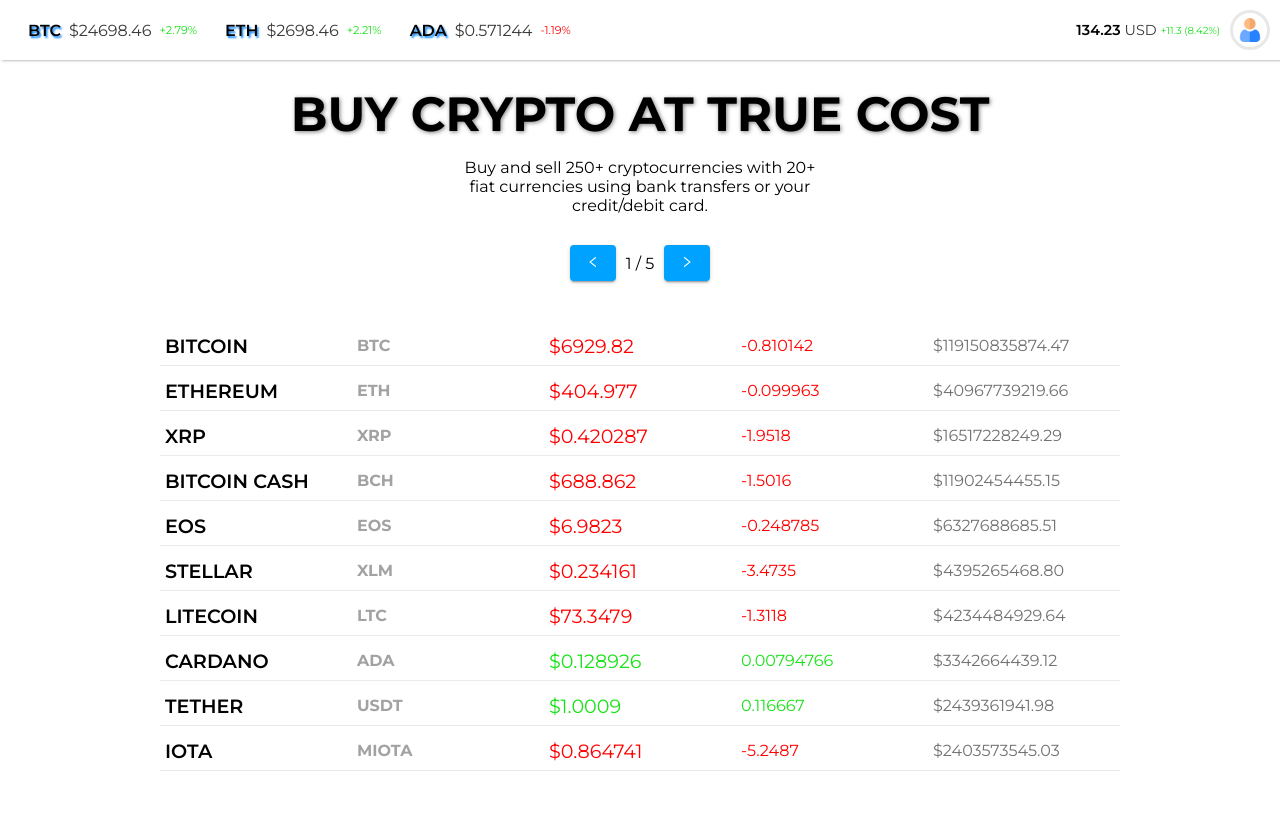
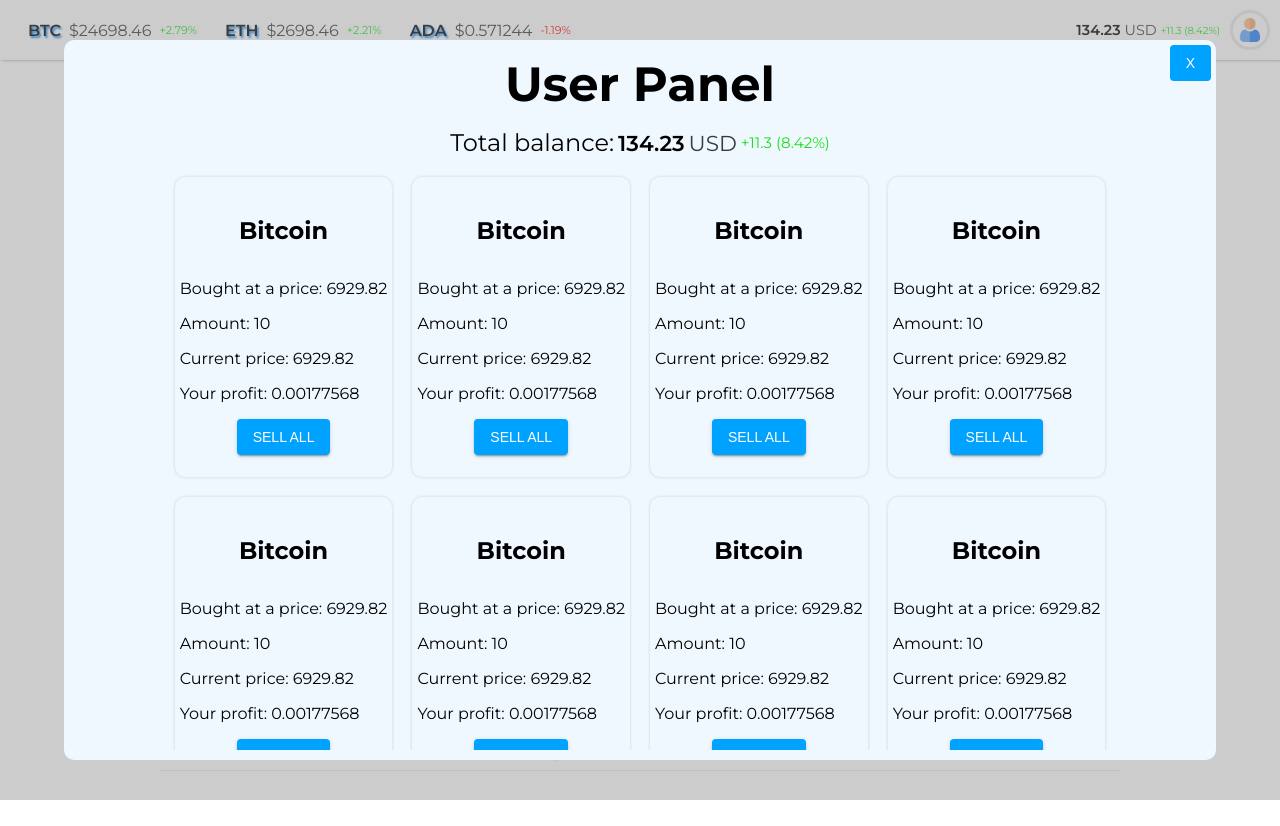
Before and after one commit to cheerfulperson/cryptocurrency-tracking, a React app: page / in a window 1280 px wide. Both pictures are taken after a click on the button 1250 px from the left and 30 px from the top of the page. Built offline with nearby package versions, Linux system fonts and the light colour scheme; a web font is replaced by a local one.

Commit message:
feat: add user panel

```diff
--- a/src/components/Header/Header.scss
+++ b/src/components/Header/Header.scss
@@ -31,3 +31,67 @@ $max-width: 1440px;
     }
   }
 }
+
+.user-panel {
+  position: relative;
+  width: 90%;
+  height: 90%;
+
+  &__info {
+    display: flex;
+    align-items: center;
+    font-size: 1.5em;
+  }
+
+  &__title {
+    font-size: 3em;
+    margin: 20px;
+    @media all and (max-width: 724px), (max-height: 500px) {
+      font-size: 2em;
+      margin: 10px;
+    }
+  }
+
+  &__subtext {
+    margin: 0;
+    @media all and (max-width: 900px) {
+      font-size: 0.6em;
+    }
+    @media all and (max-width: 724px) {
+      flex-wrap: wrap;
+    }
+  }
+
+  &__currency-list {
+    display: flex;
+    justify-content: center;
+    flex-wrap: wrap;
+    min-height: 0;
+    height: 100%;
+    overflow-y: auto;
+    margin: 10px;
+  }
+
+  &__close-btn {
+    position: absolute;
+    right: 5px;
+    top: 5px;
+  }
+}
+
+.profile-item {
+  display: flex;
+  flex-direction: column;
+  justify-content: center;
+  align-items: center;
+  max-width: 250px;
+  height: 300px;
+  box-shadow: 0px 0px 3px #8282825e;
+  border-radius: 10px;
+  margin: 10px;
+
+  &__item {
+    padding: 0 5px;
+    font-size: 16px;
+  }
+}
--- a/src/components/Header/Header.tsx
+++ b/src/components/Header/Header.tsx
@@ -9,11 +9,14 @@ import { useLocation, useNavigate } from 'react-router'
 import { UserData } from '../../models/user.model'
 import ProfileInfo from './ProfileInfo/ProfileInfo'
 import Avatar from '../Avatar/Avatar'
-
+import Modal from '../Modal/Modal'
+import { userProfileCrypto } from './mockdata'
+import { getToFixedPrice } from '../../utils/cummon'
 import userImg from '../../assets/avatar.png'
 import './Header.scss'
 
 function Header() {
+  const [isUserPanelOpen, setIsUserPanelOpen] = React.useState(false)
   const location = useLocation()
   const history = useNavigate()
   const isHomePathName = location.pathname === '' || location.pathname === '/'
@@ -41,9 +44,10 @@ function Header() {
     currencyCode: 'USD',
     value: 134.23,
     oldValue: 122.93,
-    cryptoData: [],
+    cryptoData: userProfileCrypto,
   }
   return (
+    <>
       <header className='header'>
         <article className='header__container'>
           <article className='header__side'>
@@ -62,10 +66,45 @@ function Header() {
           </article>
           <article className='header__side'>
             <ProfileInfo info={userData} />
-          <Avatar src={userImg} styles={{ margin: '0 0 0 10px' }} />
+            <Avatar src={userImg} styles={{ margin: '0 0 0 10px' }} onClick={() => setIsUserPanelOpen(true)} />
           </article>
         </article>
       </header>
+      <Modal
+        isOpen={isUserPanelOpen}
+        onChange={(isOpen) => {
+          setIsUserPanelOpen(isOpen)
+        }}
+        containerClassName='user-panel'
+      >
+        <h2 className='user-panel__title'>User Panel</h2>
+        <div className='user-panel__info'>
+          <p className='user-panel__subtext'>Total balance: </p>
+          <ProfileInfo info={userData} />
+        </div>
+        <article className='user-panel__currency-list'>
+          {userData.cryptoData.map((userCrypto) => (
+            <article key={userCrypto.crypto.id} className='profile-item'>
+              <h2 className='profile-item__title'>{userCrypto.crypto.name}</h2>
+              <div>
+                <p className='profile-item__item'>Bought at a price: {getToFixedPrice(userCrypto.purchasePrice)}</p>
+                <p className='profile-item__item'>Amount: {userCrypto.amount}</p>
+                <p className='profile-item__item'>
+                  Current price:{' '}
+                  {getToFixedPrice(userCrypto.crypto.priceUsd)}
+                </p>
+                <p className='profile-item__item'>
+                  Your profit:{' '}
+                  {getToFixedPrice(+userCrypto.crypto.priceUsd - userCrypto.purchasePrice)}
+                </p>
+              </div>
+              <Button type='custom'>Sell all</Button>
+            </article>
+          ))}
+        </article>
+        <Button className='user-panel__close-btn' onClick={() => setIsUserPanelOpen(false)}>x</Button>
+      </Modal>
+    </>
   )
 }
 
--- /dev/null
+++ b/src/components/Header/mockdata.ts
@@ -0,0 +1,224 @@
+import { UsersCrypto } from '../../models/user.model'
+
+export const userProfileCrypto: UsersCrypto[] = [
+  {
+    amount: 10,
+    purchasePrice: 6929.82,
+    crypto: {
+      id: 'bitcoin',
+      rank: '1',
+      symbol: 'BTC',
+      name: 'Bitcoin',
+      supply: '17193925.0000000000000000',
+      maxSupply: '21000000.0000000000000000',
+      marketCapUsd: '119150835874.4699281625807300',
+      volumeUsd24Hr: '2927959461.1750323310959460',
+      priceUsd: '6929.8217756835584756',
+      changePercent24Hr: '-0.8101417214350335',
+      vwap24Hr: '7175.0663247679233209',
+    },
+  },
+  {
+    amount: 10,
+    purchasePrice: 6929.82,
+    crypto: {
+      id: 'bitcosin',
+      rank: '1',
+      symbol: 'BTC',
+      name: 'Bitcoin',
+      supply: '17193925.0000000000000000',
+      maxSupply: '21000000.0000000000000000',
+      marketCapUsd: '119150835874.4699281625807300',
+      volumeUsd24Hr: '2927959461.1750323310959460',
+      priceUsd: '6929.8217756835584756',
+      changePercent24Hr: '-0.8101417214350335',
+      vwap24Hr: '7175.0663247679233209',
+    },
+  },
+  {
+    amount: 10,
+    purchasePrice: 6929.82,
+    crypto: {
+      id: 'bidtcoin',
+      rank: '1',
+      symbol: 'BTC',
+      name: 'Bitcoin',
+      supply: '17193925.0000000000000000',
+      maxSupply: '21000000.0000000000000000',
+      marketCapUsd: '119150835874.4699281625807300',
+      volumeUsd24Hr: '2927959461.1750323310959460',
+      priceUsd: '6929.8217756835584756',
+      changePercent24Hr: '-0.8101417214350335',
+      vwap24Hr: '7175.0663247679233209',
+    },
+  },
+  {
+    amount: 10,
+    purchasePrice: 6929.82,
+    crypto: {
+      id: 'ssd',
+      rank: '1',
+      symbol: 'BTC',
+      name: 'Bitcoin',
+      supply: '17193925.0000000000000000',
+      maxSupply: '21000000.0000000000000000',
+      marketCapUsd: '119150835874.4699281625807300',
+      volumeUsd24Hr: '2927959461.1750323310959460',
+      priceUsd: '6929.8217756835584756',
+      changePercent24Hr: '-0.8101417214350335',
+      vwap24Hr: '7175.0663247679233209',
+    },
+  },
+  {
+    amount: 10,
+    purchasePrice: 6929.82,
+    crypto: {
+      id: 'asd',
+      rank: '1',
+      symbol: 'BTC',
+      name: 'Bitcoin',
+      supply: '17193925.0000000000000000',
+      maxSupply: '21000000.0000000000000000',
+      marketCapUsd: '119150835874.4699281625807300',
+      volumeUsd24Hr: '2927959461.1750323310959460',
+      priceUsd: '6929.8217756835584756',
+      changePercent24Hr: '-0.8101417214350335',
+      vwap24Hr: '7175.0663247679233209',
+    },
+  },{
+    amount: 10,
+    purchasePrice: 6929.82,
+    crypto: {
+      id: 'cas',
+      rank: '1',
+      symbol: 'BTC',
+      name: 'Bitcoin',
+      supply: '17193925.0000000000000000',
+      maxSupply: '21000000.0000000000000000',
+      marketCapUsd: '119150835874.4699281625807300',
+      volumeUsd24Hr: '2927959461.1750323310959460',
+      priceUsd: '6929.8217756835584756',
+      changePercent24Hr: '-0.8101417214350335',
+      vwap24Hr: '7175.0663247679233209',
+    },
+  },
+  {
+    amount: 10,
+    purchasePrice: 6929.82,
+    crypto: {
+      id: 'asssd',
+      rank: '1',
+      symbol: 'BTC',
+      name: 'Bitcoin',
+      supply: '17193925.0000000000000000',
+      maxSupply: '21000000.0000000000000000',
+      marketCapUsd: '119150835874.4699281625807300',
+      volumeUsd24Hr: '2927959461.1750323310959460',
+      priceUsd: '6929.8217756835584756',
+      changePercent24Hr: '-0.8101417214350335',
+      vwap24Hr: '7175.0663247679233209',
+    },
+  },
+  {
+    amount: 10,
+    purchasePrice: 6929.82,
+    crypto: {
+      id: 'Vasd',
+      rank: '1',
+      symbol: 'BTC',
+      name: 'Bitcoin',
+      supply: '17193925.0000000000000000',
+      maxSupply: '21000000.0000000000000000',
+      marketCapUsd: '119150835874.4699281625807300',
+      volumeUsd24Hr: '2927959461.1750323310959460',
+      priceUsd: '6929.8217756835584756',
+      changePercent24Hr: '-0.8101417214350335',
+      vwap24Hr: '7175.0663247679233209',
+    },
+  },
+  {
+    amount: 10,
+    purchasePrice: 6929.82,
+    crypto: {
+      id: 'Carrd',
+      rank: '1',
+      symbol: 'BTC',
+      name: 'Bitcoin',
+      supply: '17193925.0000000000000000',
+      maxSupply: '21000000.0000000000000000',
+      marketCapUsd: '119150835874.4699281625807300',
+      volumeUsd24Hr: '2927959461.1750323310959460',
+      priceUsd: '6929.8217756835584756',
+      changePercent24Hr: '-0.8101417214350335',
+      vwap24Hr: '7175.0663247679233209',
+    },
+  },
+  {
+    amount: 10,
+    purchasePrice: 6929.82,
+    crypto: {
+      id: 'asdasffew',
+      rank: '1',
+      symbol: 'BTC',
+      name: 'Bitcoin',
+      supply: '17193925.0000000000000000',
+      maxSupply: '21000000.0000000000000000',
+      marketCapUsd: '119150835874.4699281625807300',
+      volumeUsd24Hr: '2927959461.1750323310959460',
+      priceUsd: '6929.8217756835584756',
+      changePercent24Hr: '-0.8101417214350335',
+      vwap24Hr: '7175.0663247679233209',
+    },
+  },
+  {
+    amount: 2220,
+    purchasePrice: 0.822222,
+    crypto: {
+      id: 'vsvdsvd',
+      rank: '1',
+      symbol: 'BTC',
+      name: 'Bitcoin',
+      supply: '17193925.0000000000000000',
+      maxSupply: '21000000.0000000000000000',
+      marketCapUsd: '119150835874.4699281625807300',
+      volumeUsd24Hr: '2927959461.1750323310959460',
+      priceUsd: '6929.8217756835584756',
+      changePercent24Hr: '-0.8101417214350335',
+      vwap24Hr: '7175.0663247679233209',
+    },
+  },
+  {
+    amount: 22222222,
+    purchasePrice: 12312.82,
+    crypto: {
+      id: 'axcaca',
+      rank: '1',
+      symbol: 'BTC',
+      name: 'Bitcoin',
+      supply: '17193925.0000000000000000',
+      maxSupply: '21000000.0000000000000000',
+      marketCapUsd: '119150835874.4699281625807300',
+      volumeUsd24Hr: '2927959461.1750323310959460',
+      priceUsd: '6929.8217756835584756',
+      changePercent24Hr: '-0.8101417214350335',
+      vwap24Hr: '7175.0663247679233209',
+    },
+  },
+  {
+    amount: 123213,
+    purchasePrice: 1223.82,
+    crypto: {
+      id: 'ca2e2',
+      rank: '1',
+      symbol: 'BTC',
+      name: 'Bitcoin',
+      supply: '17193925.0000000000000000',
+      maxSupply: '21000000.0000000000000000',
+      marketCapUsd: '119150835874.4699281625807300',
+      volumeUsd24Hr: '2927959461.1750323310959460',
+      priceUsd: '6929.8217756835584756',
+      changePercent24Hr: '-0.8101417214350335',
+      vwap24Hr: '7175.0663247679233209',
+    },
+  },
+]
--- a/src/global.scss
+++ b/src/global.scss
@@ -7,6 +7,7 @@
 body {
   overflow-x: hidden;
   font-family: 'Montserrat', sans-serif;
+  overflow-x: hidden;
   color: #000000;
   margin: 0;
   padding: 0;
--- a/src/index.html
+++ b/src/index.html
@@ -3,7 +3,7 @@
 <head>
     <meta charset="UTF-8">
     <meta http-equiv="X-UA-Compatible" content="IE=edge">
-    <meta name="viewport" content="width=device-width, initial-scale=1.0, user-scalable=no">
+    <meta name="viewport" content="width=device-width, initial-scale=1.0, minimum-scale=1.0, maximum-scale=1,0">
     <link rel="shortcut icon" href="./assets/icon.png">
     <title>Cryptocurrency Tracking</title>
 </head>
--- a/src/utils/cummon.ts
+++ b/src/utils/cummon.ts
@@ -1,3 +1,5 @@
+export const getToFixedPrice = (price: string | number) => Number(price).toFixed(getToFixedNumber(price))
+
 export const getToFixedNumber = (price: number | string) => {
   const absPrice = Math.abs(+price)
   if (absPrice > 1000) {
```
Also changed, not shown: src/models/user.model.ts (+8 -2 lines). Lines whose indentation alone changed are shown as unchanged.
